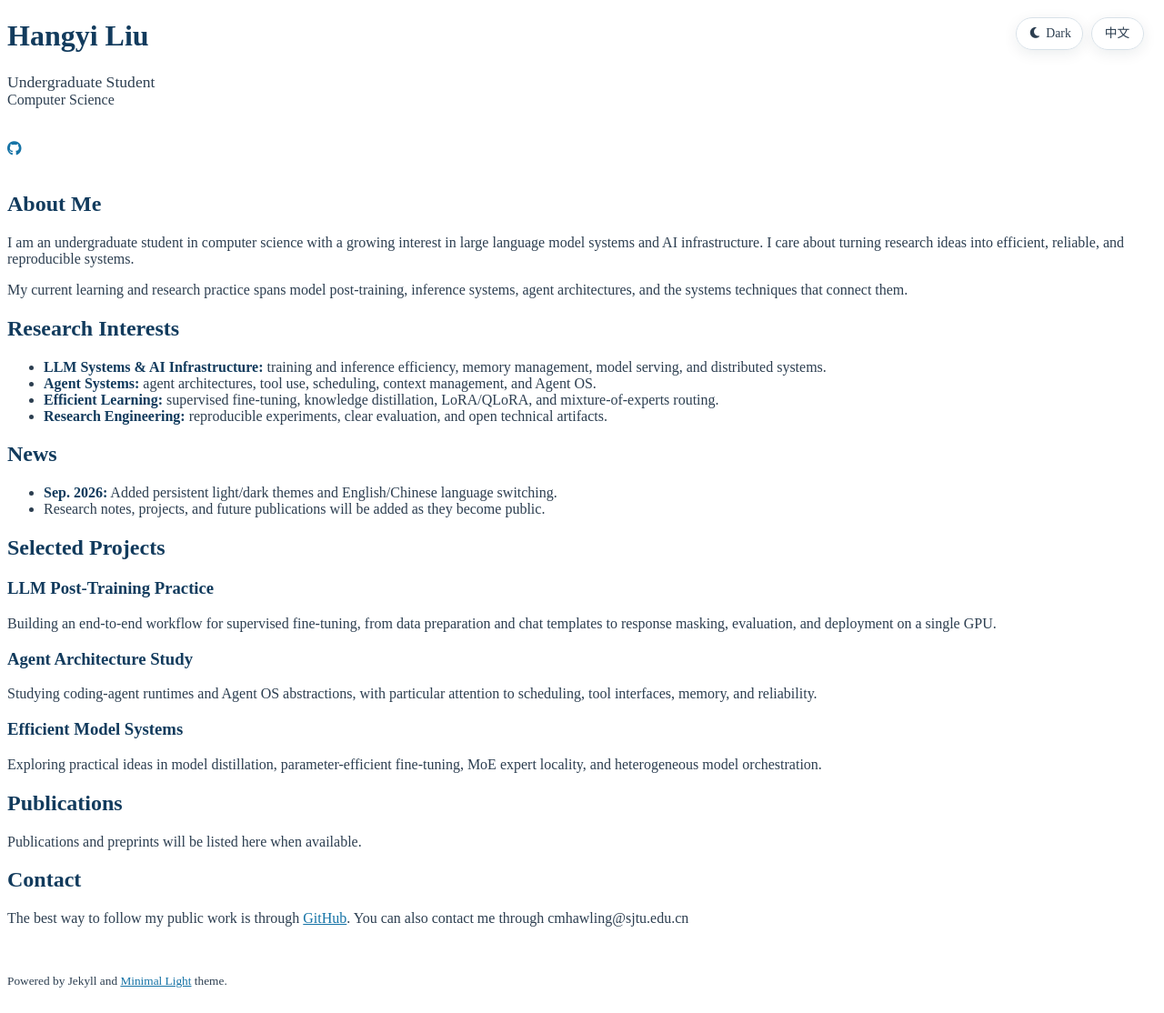
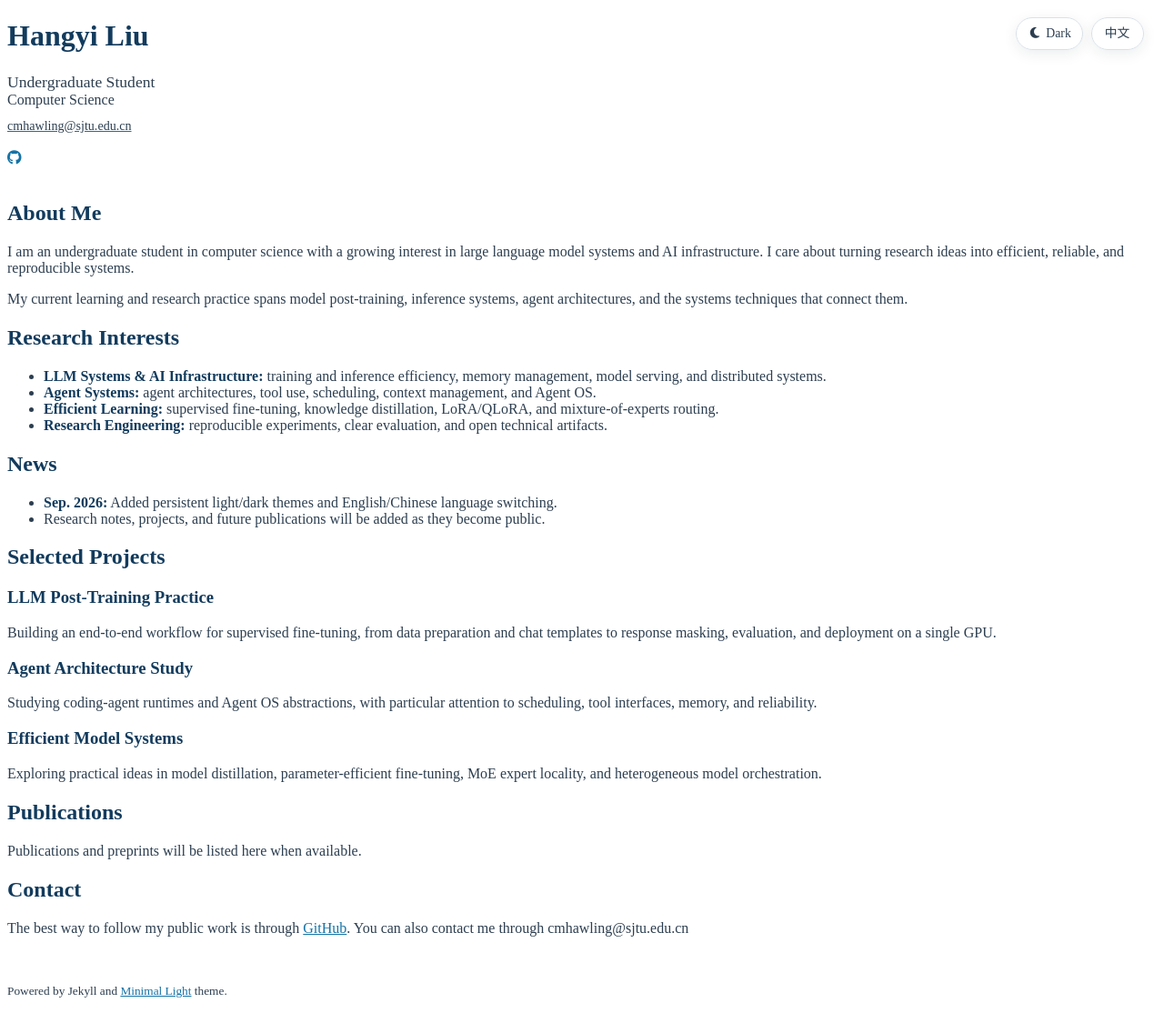
Before and after one commit to SPONDEX/SPONDEX.github.io, a Jekyll site: the page built from index.md, in a window 1280 px wide. Shown: the whole page at 91% size. Built offline with Jekyll 4.4.1, drawn with Linux system fonts in a browser that asks for light colours; a style sheet for code colours, icons or effects is not loaded.

Commit message:
Add localized name and sidebar email
Show 刘航逸 in Chinese mode and add a clickable public email link to the fixed sidebar.

```diff
--- a/_layouts/homepage.html
+++ b/_layouts/homepage.html
@@ -84,6 +84,7 @@
     .site-control i { width: 1rem; margin-right: .28rem; }
     .language-control { min-width: 58px; }
     .language-panel { animation: language-fade .18s ease-out; }
+    .sidebar-email { display: inline-block; margin-top: .7rem; font-size: .88rem; word-break: break-word; }
     @keyframes language-fade { from { opacity: .35; transform: translateY(3px); } to { opacity: 1; transform: none; } }
     @media print {
       .site-controls { display: none; }
@@ -110,7 +111,8 @@
   <div class="wrapper">
     <header>
       {% if site.avatar %}<a class="image avatar"><img src="{{ site.avatar }}" alt="Portrait of {{ site.title }}"></a>{% endif %}
-      <h1>{{ site.title }}</h1>
+      <h1 data-lang="en">{{ site.title }}</h1>
+      <h1 data-lang="zh" hidden>刘航逸</h1>
       <div data-lang="en">
         <position style="font-size:1.10rem;">Undergraduate Student</position><br>
         <autocolor>Computer Science</autocolor>
@@ -119,6 +121,7 @@
         <position style="font-size:1.10rem;">本科生</position><br>
         <autocolor>计算机科学</autocolor>
       </div>
+      <a class="sidebar-email" href="mailto:cmhawling@sjtu.edu.cn" aria-label="Email cmhawling@sjtu.edu.cn"><email>cmhawling@sjtu.edu.cn</email></a>
       <br><br>
       <div class="social-icons">
         {% if site.github_link %}
```
